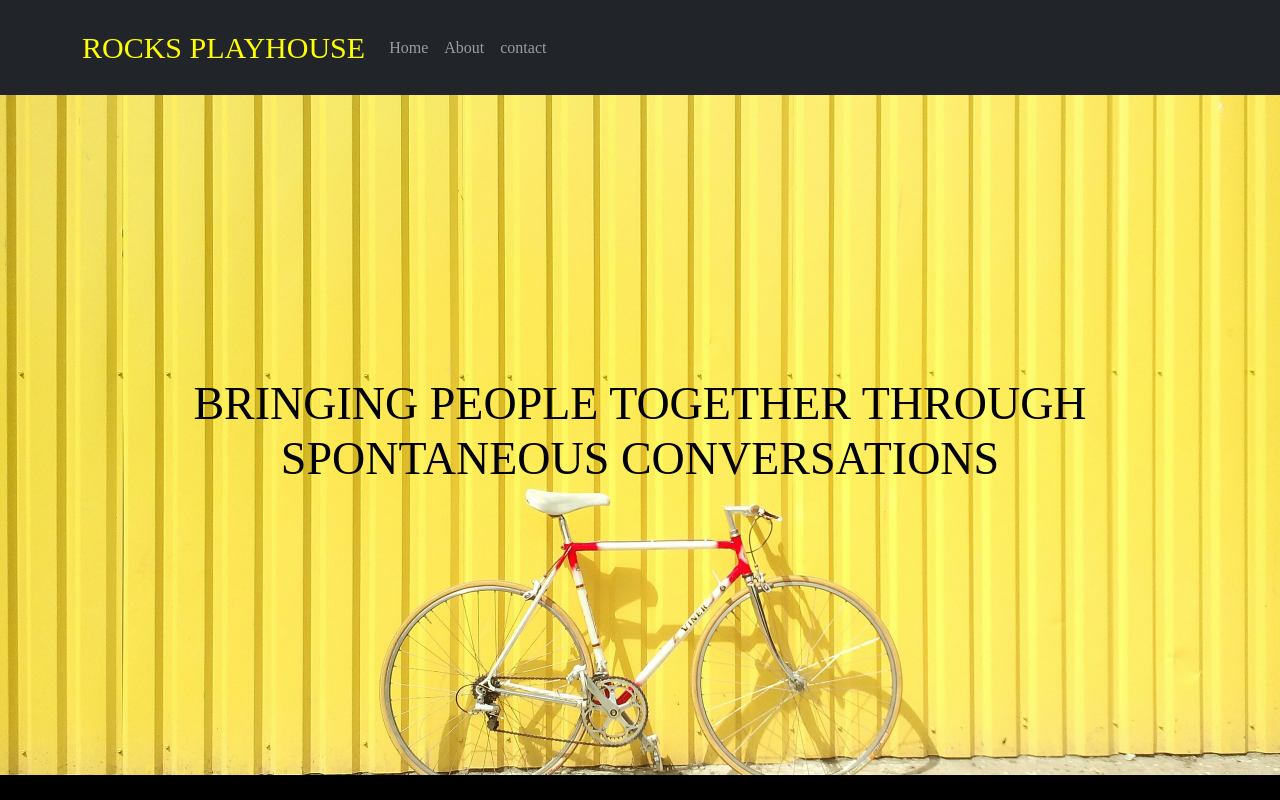
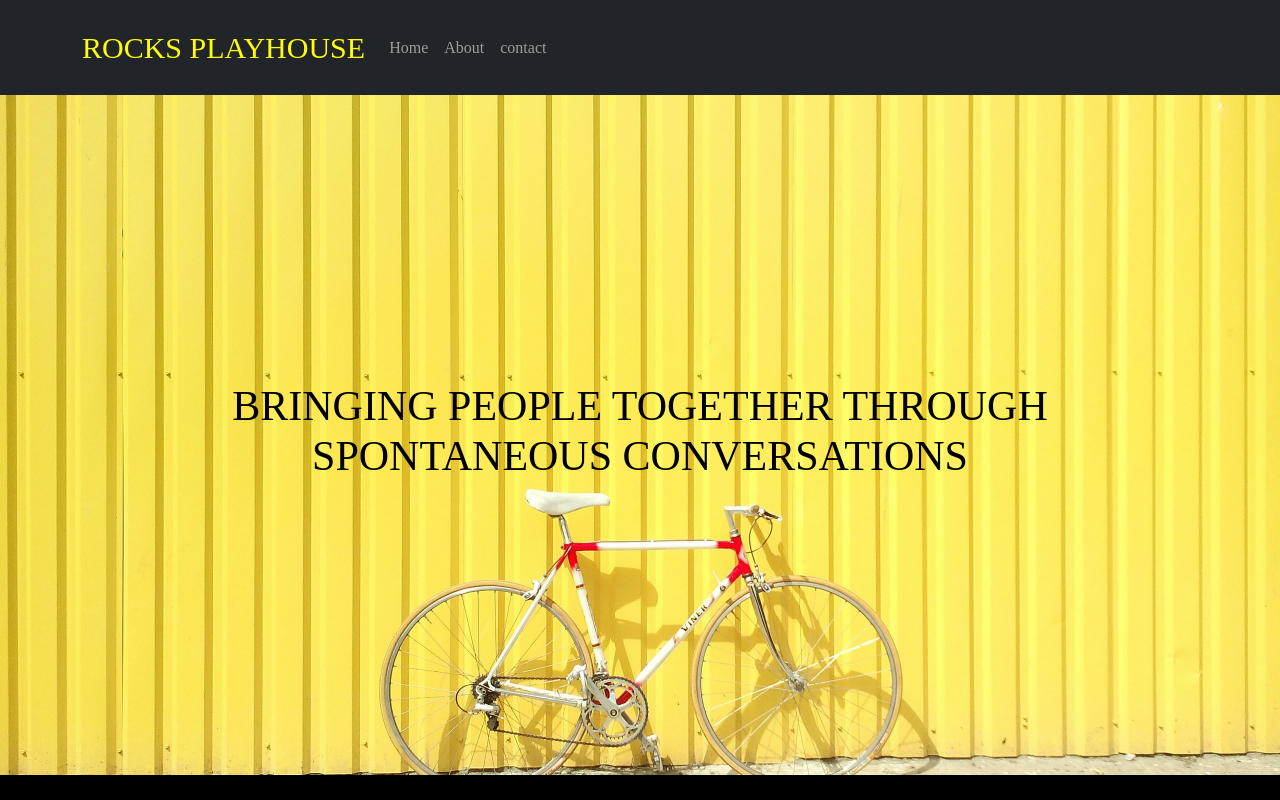
Before and after one commit to ladykabbz/winery, a React (Create React App) app: page / in a window 1280 px wide. Shown: the top 800 px of the page. Built offline with nearby package versions, Linux system fonts and the light colour scheme; a web font is replaced by a local one.

Commit message:
ccheading reduce

```diff
--- a/src/App.css
+++ b/src/App.css
@@ -36,7 +36,7 @@
   font-family: "Cabin Sketch", cursive;
   text-align: center;
   color: black;
-  font-size: 46px;
+  font-size: 42px;
   padding: 10px;
 }
 .about {
```
